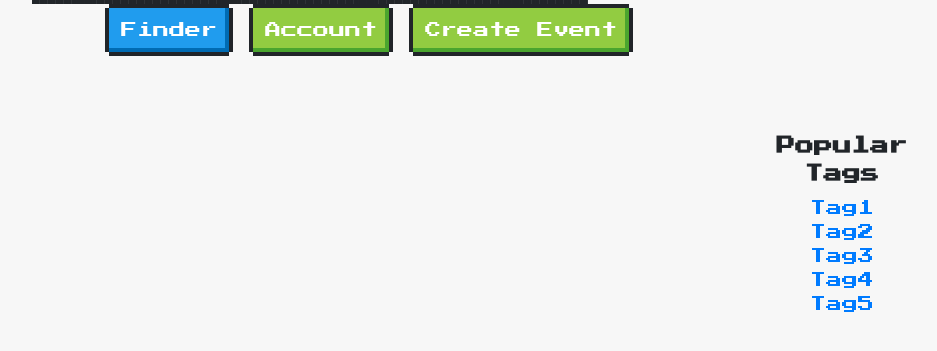
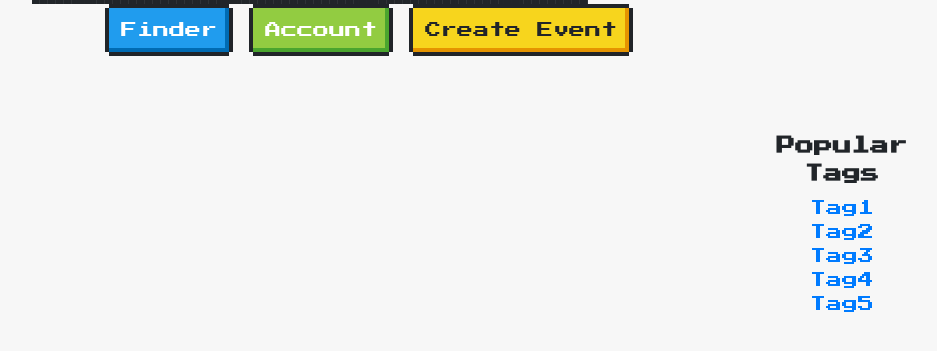
Before and after one commit to josh-palmerk/hobbyfinder, a Django app: page / in a window 1280 px wide. Shown: the part 136-487 px from the top of the page, without its empty margins (330-1267 px from the left). Run offline with Django 3.2, Linux system fonts and the light colour scheme.

Commit message:
change color

```diff
--- a/hobby_finder/templates/base.html
+++ b/hobby_finder/templates/base.html
@@ -34,7 +34,7 @@
       <div class="buttons">
         <button type="button" class="nes-btn is-primary" onclick= "document.location.href='/feed'">Finder</button>
         <button type="button" class="nes-btn is-success" onclick= "document.location.href='/register'">Account</button>
-        <button type="button" class="nes-btn is-success" onclick= "document.location.href='/create_event'">Create Event</button>
+        <button type="button" class="nes-btn is-warning" onclick= "document.location.href='/create_event'">Create Event</button>
       </div>
     </main>
 
```
